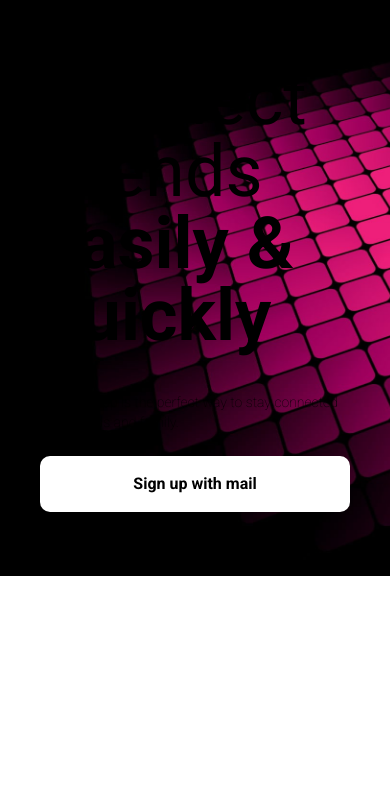
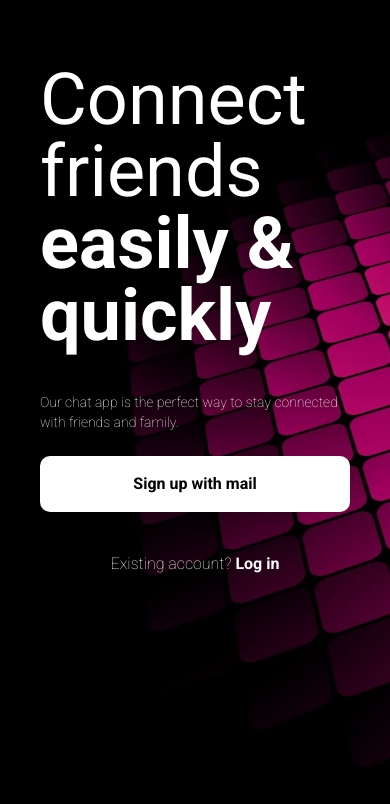
Before and after one commit to Zethi/chat, a Next.js app in the folder src/apps/frontend/: page / in a window 390 px wide. Shown: the top 804 px of the page. Built offline with nearby package versions, Linux system fonts and the light colour scheme.

Commit message:
add: link href and colors adjustments to main page

```diff
--- a/src/apps/frontend/src/app/page.tsx
+++ b/src/apps/frontend/src/app/page.tsx
@@ -3,25 +3,31 @@ import { Button } from "../components/ui/Button";
 
 export default function Home(): any {
   return (
-    <main className="bg-[url('/assets/backgrounds/main-page.jpg')] bg-cover bg-left px-10 md:flex md:min-h-screen md:flex-col md:items-center md:justify-center md:bg-no-repeat">
-      <h2 className="pt-16 text-7xl md:text-8xl">
+    <main className="min-h-screen bg-[url('/assets/backgrounds/main-page.jpg')] bg-cover bg-left px-10 md:flex md:flex-col md:items-center md:justify-center md:bg-no-repeat">
+      <h2 className="pt-16 text-7xl text-white md:text-8xl">
         Connect friends <b>easily & quickly</b>
       </h2>
-      <p className="mt-10 text-sm font-light text-gray-400 md:text-lg">
+      <p className="mt-10 text-sm font-light text-gray-400 text-white md:text-lg">
         Our chat app is the perfect way to stay connected with friends and family.
       </p>
 
       <div className="mt-6 flex md:gap-6">
-        <Button color="white" size="full" borderRadiusSize="md" styleClassNames="font-bold hidden md:w-56 md:block">
+        <Button
+          href="/login"
+          color="white"
+          size="full"
+          borderRadiusSize="md"
+          styleClassNames="font-bold hidden md:w-56 md:block"
+        >
           Log in
         </Button>
         <Button color="white" size="full" borderRadiusSize="md" styleClassNames="font-bold md:w-56">
           Sign up with mail
         </Button>
       </div>
-      <div className="mt-10 flex justify-center gap-1 font-light md:hidden">
+      <div className="mt-10 flex w-full justify-center gap-1 font-light text-white md:hidden">
         Existing account?{" "}
-        <Link href="" className="font-bold">
+        <Link href="/login" className="font-bold ">
           Log in
         </Link>
       </div>
```
